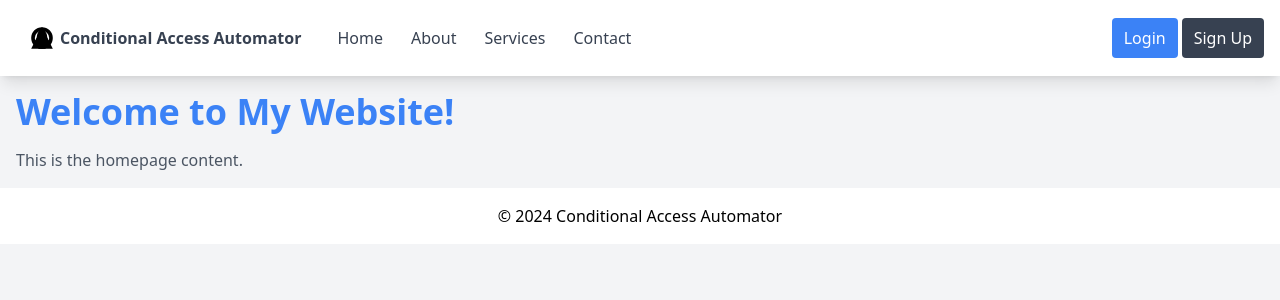
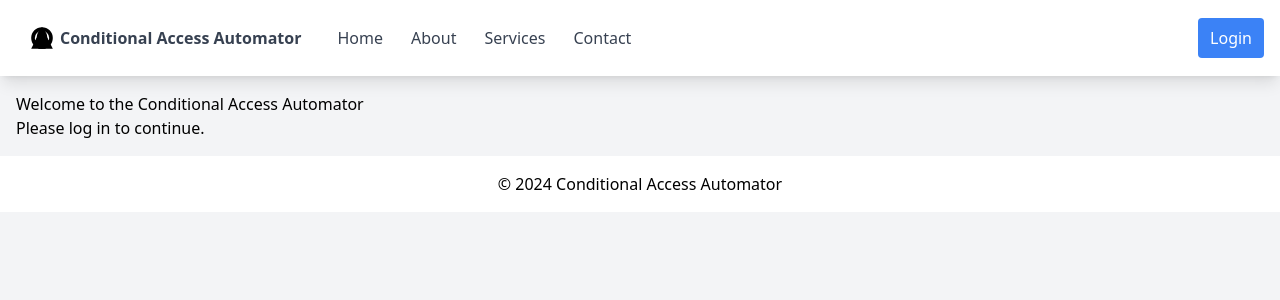
Before and after one commit to Megakuul/conditional-access-automator, a Flask app: page / in a window 1280 px wide. Shown: the top 300 px of the page. Run offline with Flask 3, Linux system fonts and the light colour scheme; some libraries are stand-ins or nearby versions.

Commit message:
feature: login / logout

```diff
--- /dev/null
+++ b/web/requirements.txt
@@ -0,0 +1,3 @@
+flask
+msal
+requests
--- a/web/templates/base.html
+++ b/web/templates/base.html
@@ -4,7 +4,12 @@
   <meta charset="UTF-8">
   <meta name="viewport" content="width=device-width, initial-scale=1.0">
   <title>{% block title %}My Flask App{% endblock %}</title>
+  <!-- Tailwind CSS -->
   <script src="https://cdn.tailwindcss.com"></script>
+  <!-- MSAL.js Library -->
+  <!--<script src="https://alcdn.msauth.net/browser/2.34.0/js/msal-browser.min.js"></script>-->
+  <!-- Auth Script -->
+  <!--<script src="{{ url_for('static', filename='scripts/auth.js') }}"></script>-->
 </head>
 <body class="bg-gray-100">
   <!-- Navbar -->
@@ -16,7 +21,6 @@
           <div>
             <a href="/" class="flex items-center py-5 px-2 text-gray-700 hover:text-gray-900">
               <img src="{{ url_for('static', filename='assets/logo.svg') }}" alt="logo" class="h-9 w-9">
-
               <span class="font-bold">Conditional Access Automator</span>
             </a>
           </div>
@@ -29,10 +33,16 @@
           </div>
         </div>
         <!-- Secondary Navbar items -->
+
         <div class="hidden md:flex items-center space-x-1">
-          <a href="#" class="py-2 px-3 bg-blue-500 text-white rounded hover:bg-blue-400">Login</a>
-          <a href="#" class="py-2 px-3 bg-gray-700 text-white rounded hover:bg-gray-600">Sign Up</a>
+          {% if 'user' in session %}
+            <span class="text-gray-700 ml-4">Hello, {{ session['user']['name'] }}</span>
+            <a href="{{ url_for('logout') }}" class="py-2 px-3 bg-gray-700 text-white rounded hover:bg-gray-600">Logout</a>
+          {% else %}
+            <a href="{{ url_for('login') }}" class="py-2 px-3 bg-blue-500 text-white rounded hover:bg-blue-400">Login</a>
+          {% endif %}
         </div>
+
       </div>
     </div>
   </nav>
--- a/web/templates/index.html
+++ b/web/templates/index.html
@@ -1,8 +1,9 @@
 {% extends "base.html" %}
-
-{% block title %}Home - My Flask App{% endblock %}
-
 {% block content %}
-  <h1 class="text-4xl font-bold text-blue-500">Welcome to My Website!</h1>
-  <p class="mt-4 text-gray-600">This is the homepage content.</p>
+  {% if user %}
+    <h1>Welcome, {{ user['name'] }}!</h1>
+  {% else %}
+    <h1>Welcome to the Conditional Access Automator</h1>
+    <p>Please <a href="{{ url_for('login') }}">log in</a> to continue.</p>
+  {% endif %}
 {% endblock %}
```
Also changed, not shown: web/static/scripts/auth.js (added), 4 other files.
